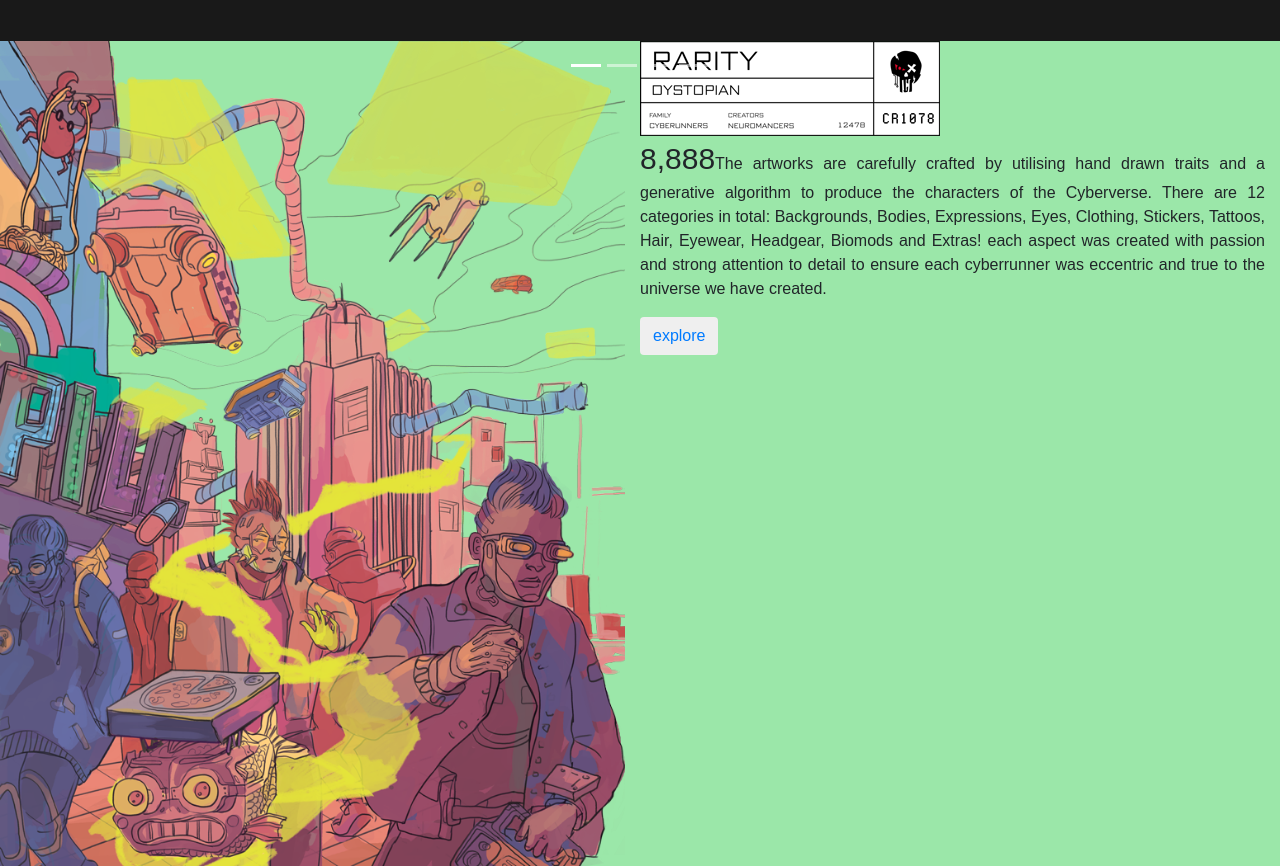
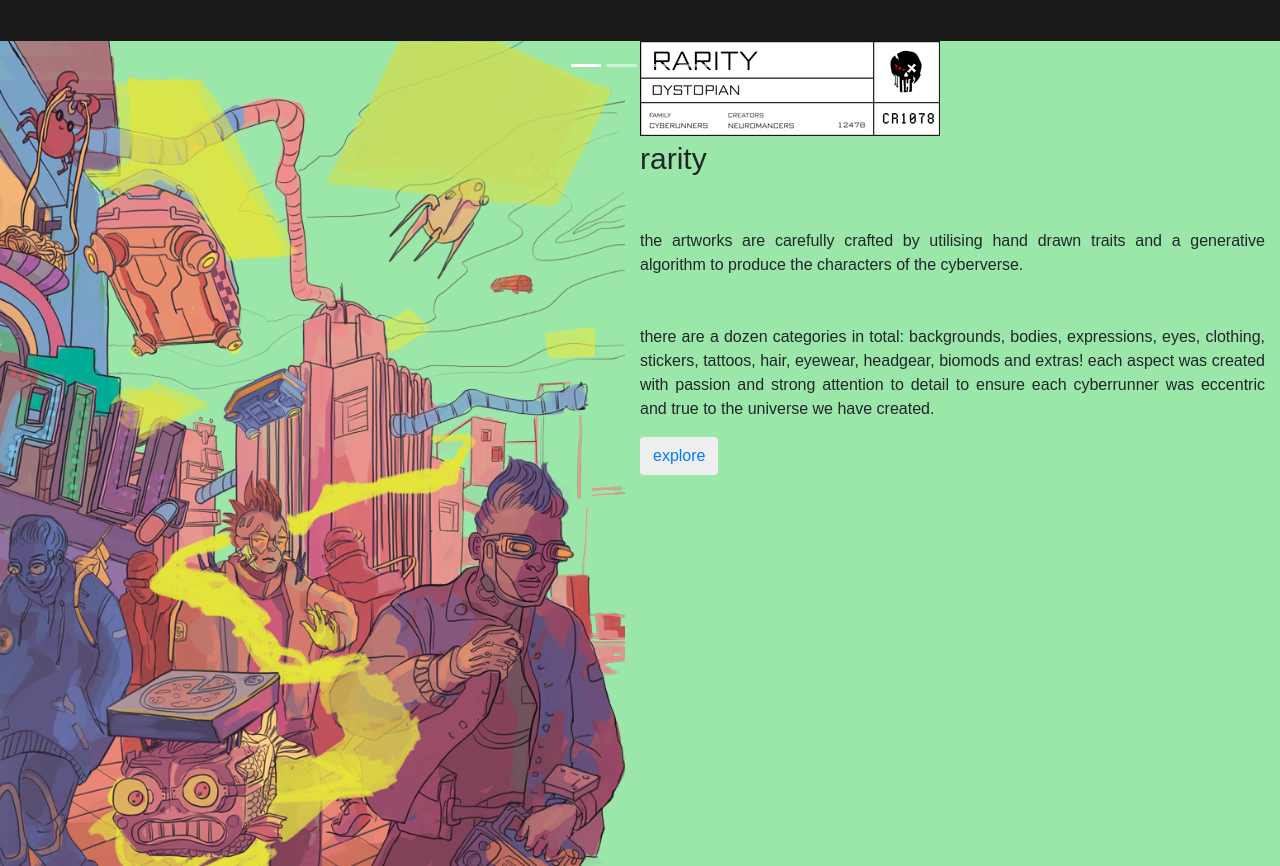
Before and after one commit to nickfff-dev/cyberrunners, a plain HTML site: page index.html in a window 1280 px wide. Shown: the part 1820-2686 px from the top of the page. Drawn offline with nearby package versions, Linux system fonts and the light colour scheme; a web font is replaced by a local one.

Commit message:
fixed page 2

```diff
--- a/index.html
+++ b/index.html
@@ -187,11 +187,12 @@
 
       <div class="col-sm-6 rarity-txt">
         <img src="images/rarity-sticker.png" alt="rarity" class="img-fluid sticker-rarity">
-        <p class="rarity-txt text-justify"><span class="special"> 8,888</span>The artworks are carefully crafted by
+        <p class="rarity-txt text-justify"><span class="special"> rarity</span><br> <br> <br>
+          the artworks are carefully crafted by
           utilising hand drawn traits
-          and a generative algorithm to produce the characters of the Cyberverse. <span>There are
-            12 categories in total: Backgrounds, Bodies, Expressions, Eyes, Clothing,
-            Stickers, Tattoos, Hair, Eyewear, Headgear, Biomods and Extras!
+          and a generative algorithm to produce the characters of the cyberverse. <br> <br> <br><span class="rarity-txt2">there are
+            a dozen categories in total: backgrounds, bodies, expressions, eyes, clothing,
+            stickers, tattoos, hair, eyewear, headgear, biomods and extras!
 
             each aspect was created with passion and strong attention to
             detail to ensure each cyberrunner was eccentric and true to the
```
